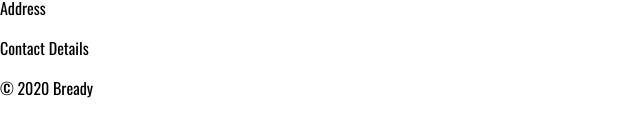
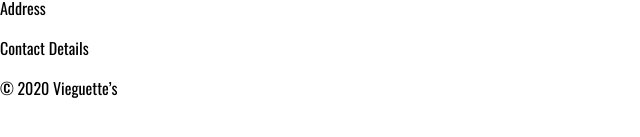
Before and after one commit to AnnaTran96/baguette, a React (Create React App) app in the folder frontend/: page / in a window 1280 px wide. Shown: the part 439-576 px from the top of the page, without its empty margins (0-640 px from the left). Built offline with nearby package versions, Linux system fonts and the light colour scheme.

Commit message:
add new routes

```diff
--- a/frontend/src/App.js
+++ b/frontend/src/App.js
@@ -2,6 +2,7 @@ import React from 'react';
 import { Switch, Route } from 'react-router-dom'
 import { Navbar } from './components'
 import { Account, Menu, About, Basket, Home } from './pages'
+import { User } from './components'
 import './App.css';
 
 function App() {
@@ -15,6 +16,7 @@ function App() {
        <Route path="/menu" component={Menu}/>
        <Route path="/basket" component={Basket}/>
        <Route path="/about" component={About}/>
+       <Route path="/home" component={User}/>
      </Switch>
      <footer>
         <p>
@@ -24,7 +26,7 @@ function App() {
           Contact Details
         </p>
         <p>
-          &copy; 2020 Bready
+          &copy; 2020 Vieguette’s
         </p>
         </footer>
     </div>
```
